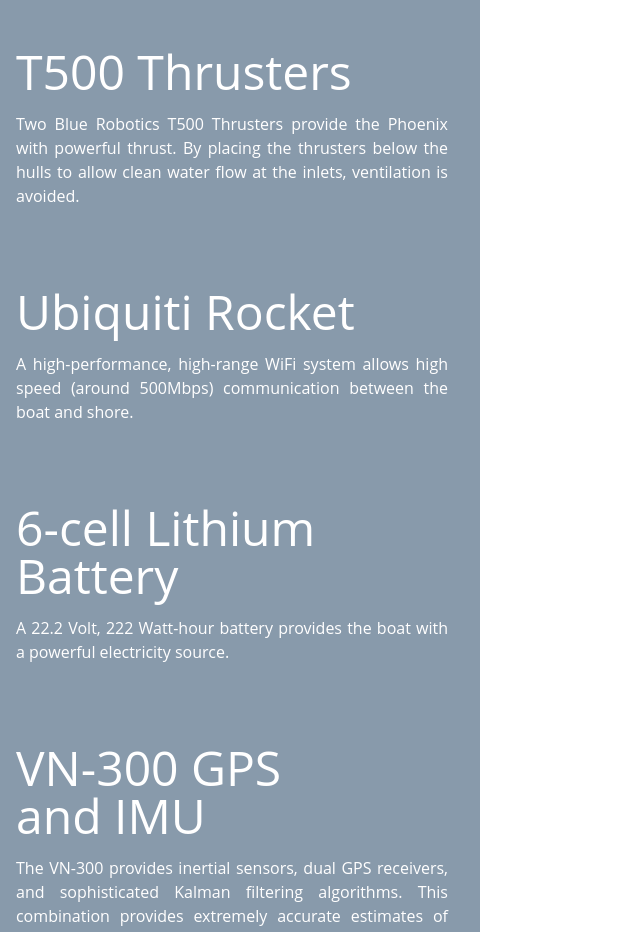
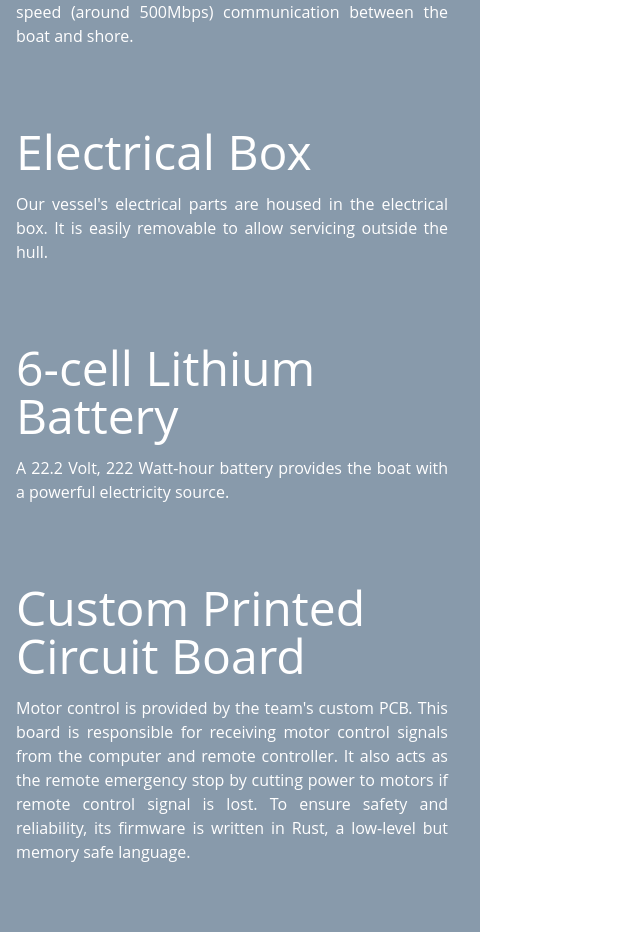
Before and after one commit to UM-Autonomy/UMA-Website, a SvelteKit app: page /boat in a window 1280 px wide. Shown: the part 2024-2956 px from the top of the page, without its empty margins (0-640 px from the left). Built offline with nearby package versions, Linux system fonts and the light colour scheme; what @babylonjs/core would draw is missing.

Commit message:
boat tweaks

```diff
--- a/src/core.ts
+++ b/src/core.ts
@@ -109,7 +109,7 @@
 function setupFollowBakedAnimation() {
 	let lastAnim: Animatable | null = null;
 	let lastTime = 0;
-	const group = scene!.animationGroups.find(({name})=>name.toLowerCase().startsWith('anim'))!;
+	const group = scene!.animationGroups.find(({ name }) => name.toLowerCase().startsWith('anim'))!;
 	console.log(group.name);
 	const animatableObject = {
 		set a(v: number) {
@@ -123,7 +123,6 @@
 		blurVerticalSize: 1.5,
 		isStroke: true
 	});
-	self.hl = hl;
 	hl.innerGlow = false;
 	changeFocus = (msg: ChangeFocusMsg) => {
 		hl.removeAllMeshes();
@@ -163,6 +162,9 @@
 		ease.setEasingMode(EasingFunction.EASINGMODE_EASEOUT);
 		moveAnim.setEasingFunction(ease);
 		scene!.stopAnimation(animatableObject);
+		if (Math.abs(end - start) > 120) {
+			start = end - 120 * Math.sign(end - start);
+		}
 		lastAnim = scene!.beginDirectAnimation(animatableObject, [moveAnim], start, end, false, 1, () =>
 			console.log(lastAnim)
 		);
@@ -202,7 +204,7 @@
 	}
 	let firstTime = true;
 	changeFocus = (msg: ChangeFocusMsg) => {
-		const camera = scene.activeCamera as ArcRotateCamera;
+		const camera = scene!.activeCamera as ArcRotateCamera;
 		let animations: Animation[] = [];
 		let val;
 		if ((val = msg.attributes['data-location'])) {
@@ -226,8 +228,8 @@
 			anim.setEasingFunction(ease);
 		}
 
-		scene.stopAnimation(camera);
-		scene.beginDirectAnimation(
+		scene!.stopAnimation(camera);
+		scene!.beginDirectAnimation(
 			camera,
 			animations,
 			0,
@@ -293,8 +295,9 @@
 			scene.clearColor = Color4.FromHexString('#00274C');
 			const hdrTexture = CubeTexture.CreateFromPrefilteredData('/textures/environment.env', scene);
 			scene.environmentTexture = hdrTexture;
+			scene.environmentIntensity = 1.3;
 			scene.activeCamera = scene.cameras[0];
-			const anim = scene.animationGroups.find(({name})=>name.toLowerCase().startsWith('anim'));
+			const anim = scene.animationGroups.find(({ name }) => name.toLowerCase().startsWith('anim'));
 			anim?.start(false);
 			anim?.pause();
 		}
@@ -360,13 +363,18 @@
 		skybox.infiniteDistance = true;
 		skybox.material = skyMaterial;
 
-		const rp = new ReflectionProbe('ref', 512, scene);
-		rp.refreshRate = 60;
-		rp.renderList!.push(skybox);
+		// const rp = new ReflectionProbe('ref', 512, scene);
+		// rp.refreshRate = 60;
+		// rp.renderList!.push(skybox);
 
-		scene.customRenderTargets.push(rp.cubeTexture);
+		// scene.customRenderTargets.push(rp.cubeTexture);
 
-		scene.environmentTexture = rp.cubeTexture;
+		// scene.environmentTexture = rp.cubeTexture;
+
+		const hdrTexture = CubeTexture.CreateFromPrefilteredData('/textures/environment.env', scene);
+		hdrTexture.rotationY = -1.46;
+		scene.environmentTexture = hdrTexture;
+		scene.environmentIntensity = 1.25;
 
 		NodeMaterial.ParseFromSnippetAsync('#N8UNHX#81', scene).then((node) => {
 			const waterMat = scene.materials.find((mat) => mat.name === 'Water');
@@ -416,7 +424,7 @@
 	engine = await asyncEngineCreation();
 	if (!engine) throw 'engine should not be null.';
 	destroyFuncs.push(() => engine?.dispose());
-	engine.renderEvenInBackground = animation;
+	// engine.renderEvenInBackground = animation;
 	canvas.addEventListener('webglcontextlost', () => {
 		engine?.dispose();
 		sendMessage({ type: 'unloaded' });
@@ -492,6 +500,7 @@
 		const model: string = args.data[0];
 		const animation: boolean = args.data[1];
 		const canvas: OffscreenCanvas = args.data[2];
+		const devicePixelRatio = args.data[3];
 		const realAddListener = canvas.addEventListener;
 		self.document = {
 			// @ts-ignore
@@ -510,7 +519,8 @@
 				if (name === 'blur') blurCb.push(handler);
 				if (name === 'focus') focusCb.push(handler);
 			},
-			PointerEvent: {}
+			PointerEvent: {},
+			devicePixelRatio
 		};
 		// @ts-ignore
 		canvas.getBoundingClientRect = () => rect;
--- a/src/loader.ts
+++ b/src/loader.ts
@@ -90,7 +90,8 @@
 	canvas.height = canvas.clientHeight;
 	if (useWorker) {
 		const off = canvas.transferControlToOffscreen();
-		port.postMessage([model, animation, off], [off]);
+		port.postMessage([model, animation, off, window.devicePixelRatio], [off]);
+		resize();
 		const blur = () => postMessage({ type: 'blur' });
 		const focus = () => postMessage({ type: 'focus' });
 		window.addEventListener('blur', blur);
--- a/src/routes/boat/+page.svelte
+++ b/src/routes/boat/+page.svelte
@@ -21,8 +21,8 @@
 		</div>
 		<!-- <img src="/images/roboboat/challenges/intro.png" alt="" /> -->
 	</div>
-	<div class="boat-description">
-		<div class="row" class:active={false} data-seconds="1.666" data-highlight="Camera">
+	<div class="boat-description -mt-[100vh] pt-[50vh]">
+		<div class="row" class:active={false} data-seconds="0.001">
 			<h3>Trimaran Design</h3>
 			<p>
 				The Phoenix takes advantage of a trimaran design to maximize stability and minimize water
@@ -31,6 +31,7 @@
 				strength of this design by successfully navigating high winds - a challenge that other teams
 				were unable to meet.
 			</p>
+			<br />
 			<p>
 				Constructed from carbon fiber, Phoenix's hull combines robustness and reduced weight thanks
 				to this material's superior strength-to-weight ratio. The carbon fiber ensures increased
@@ -38,14 +39,14 @@
 				performance in various conditions.
 			</p>
 		</div>
-		<div class="row" class:active={false} data-seconds="1.666" data-highlight="Camera">
+		<div class="row" class:active={false} data-seconds="0.001" data-highlight="Camera">
 			<h3>Camera</h3>
 			<p>
 				The Phoenix's camera provides the main input to the boat's autonomous capabilities. Using
 				the YOLOv8 computer vision algorithm, all competition elements are detected.
 			</p>
 		</div>
-		<div class="row" data-seconds="2" data-highlight="TrimSrf.032">
+		<div class="row" data-seconds="0.333" data-highlight="Velodyne">
 			<h3>LiDAR</h3>
 			<p>
 				The Velodyne Puck (previously known as VLP-16) provides the boat with a 3D map of its
@@ -53,7 +54,7 @@
 				data to determine objects' distance.
 			</p>
 		</div>
-		<div class="row" data-seconds="3" data-highlight="Brep.017,Brep.018">
+		<div class="row" data-seconds="1.333" data-highlight="Brep.017,Brep.018">
 			<h3>GPS Antennas</h3>
 			<p>
 				Dual antennas enable the boat to ascertain its heading with remarkable sub-degree accuracy.
@@ -63,27 +64,43 @@
 				of conditions.
 			</p>
 		</div>
-		<div class="row" data-seconds="4" data-highlight="Thruster Left,Thruster Right">
+		<div class="row" data-seconds="2.333" data-highlight="Thruster Left,Thruster Right">
 			<h3>T500 Thrusters</h3>
 			<p>
 				Two Blue Robotics T500 Thrusters provide the Phoenix with powerful thrust. By placing the
 				thrusters below the hulls to allow clean water flow at the inlets, ventilation is avoided.
 			</p>
 		</div>
-		<div class="row" data-seconds="4.7" data-highlight="Brep.022">
+		<div class="row" data-seconds="2.5" data-highlight="Brep.022">
 			<h3>Ubiquiti Rocket</h3>
 			<p>
 				A high-performance, high-range WiFi system allows high speed (around 500Mbps) communication
 				between the boat and shore.
 			</p>
 		</div>
-		<div class="row" data-seconds="7" data-highlight="Battery">
+		<div class="row" data-seconds="4.833">
+			<h3>Electrical Box</h3>
+			<p>
+				Our vessel's electrical parts are housed in the electrical box. It is easily removable to
+				allow servicing outside the hull.
+			</p>
+		</div>
+		<div class="row" data-seconds="5.75" data-highlight="Battery">
 			<h3>6-cell Lithium Battery</h3>
 			<p>
 				A 22.2 Volt, 222 Watt-hour battery provides the boat with a powerful electricity source.
 			</p>
 		</div>
-		<div class="row" data-seconds="8.5" data-highlight="VN300_Rugged">
+		<div class="row" data-seconds="6.54" data-highlight="PCB">
+			<h3>Custom Printed Circuit Board</h3>
+			<p>
+				Motor control is provided by the team's custom PCB. This board is responsible for receiving
+				motor control signals from the computer and remote controller. It also acts as the remote
+				emergency stop by cutting power to motors if remote control signal is lost. To ensure safety
+				and reliability, its firmware is written in Rust, a low-level but memory safe language.
+			</p>
+		</div>
+		<div class="row" data-seconds="7.458" data-highlight="VN300_Rugged">
 			<h3>VN-300 GPS and IMU</h3>
 			<p>
 				The VN-300 provides inertial sensors, dual GPS receivers, and sophisticated Kalman filtering
@@ -92,7 +109,7 @@
 				conditions, providing high precision direction data for the vessel's navigation tasks.
 			</p>
 		</div>
-		<div class="row" data-seconds="12" data-highlight="mini computer">
+		<div class="row" data-seconds="8.2" data-highlight="mini computer">
 			<h3>Beelink SEi12</h3>
 			<p>
 				Featuring an Intel i5-12450H processor and 16GB RAM, this compact computer outperforms many
@@ -108,14 +125,14 @@
 
 <style lang="scss">
 	.boat-description {
+		background-color: #00274c77;
 		backdrop-filter: blur(5px);
-		background-color: #00274c77;
 		max-width: 30em;
-		padding-right: 2rem;
-		padding-left: 1rem;
 		.row {
-			margin-bottom: 5em;
+			padding-bottom: 5em;
 			text-align: justify;
+			padding-right: 2rem;
+			padding-left: 1rem;
 			h3 {
 				font-size: 3rem;
 				text-align: left;
@@ -133,4 +150,20 @@
 			opacity: 1;
 		}
 	}
+
+	@media (max-width: 1000px) {
+		.boat-description {
+			width: 100%;
+			max-width: none;
+			background: none;
+			backdrop-filter: unset;
+			padding-top: 0;
+			.row {
+				padding-top: 5em;
+				background-color: #00274c77;
+				backdrop-filter: blur(5px);
+				margin-bottom: 50vh;
+			}
+		}
+	}
 </style>
```
Also changed, not shown: 1 other file (tests, documents, lock files or other folders).
